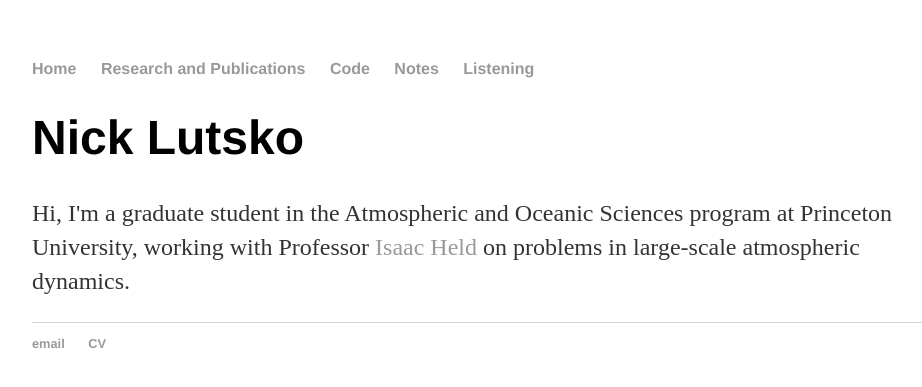
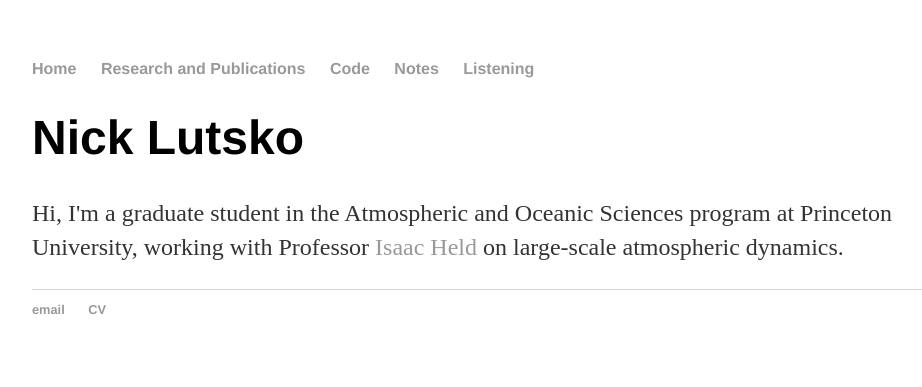
Before and after one commit to nicklutsko/nicklutsko.github.io, a Jekyll site: the page built from index.html, in a window 1280 px wide. Shown: the top 387 px of the page, without its empty margins (160-1082 px from the left). Built offline with Jekyll 4.4.1, drawn with Linux system fonts in a browser that asks for light colours.

Commit message:
Research interests again

```diff
--- a/index.html
+++ b/index.html
@@ -5,5 +5,5 @@
 <div class="blurb">
 	<h1>Nick Lutsko</h1>
 	<p>Hi, I'm a graduate student in the Atmospheric and Oceanic Sciences program at Princeton University,
-	working with Professor <a href="http://www.gfdl.noaa.gov/isaac-held-homepage">Isaac Held</a> on problems in large-scale atmospheric dynamics.</p>
+	working with Professor <a href="http://www.gfdl.noaa.gov/isaac-held-homepage">Isaac Held</a> on large-scale atmospheric dynamics.</p>
 </div><!-- /.blurb -->
```
